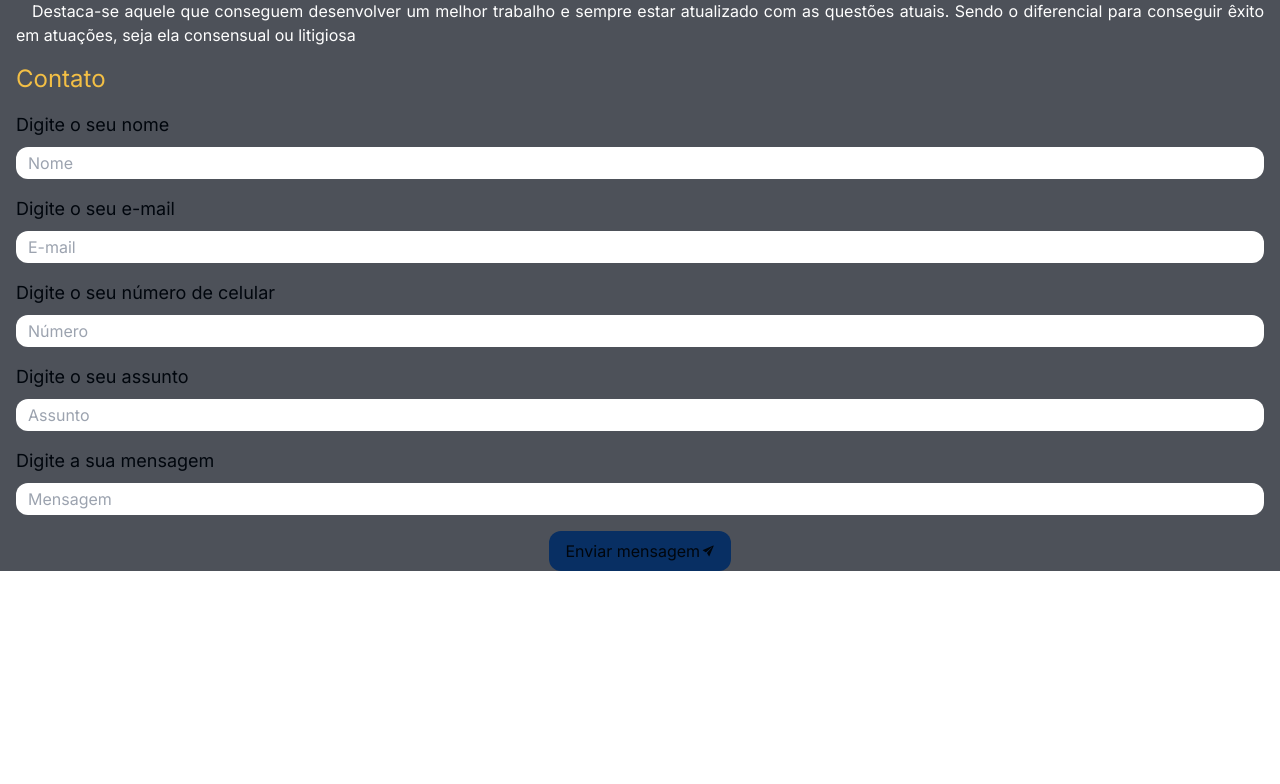
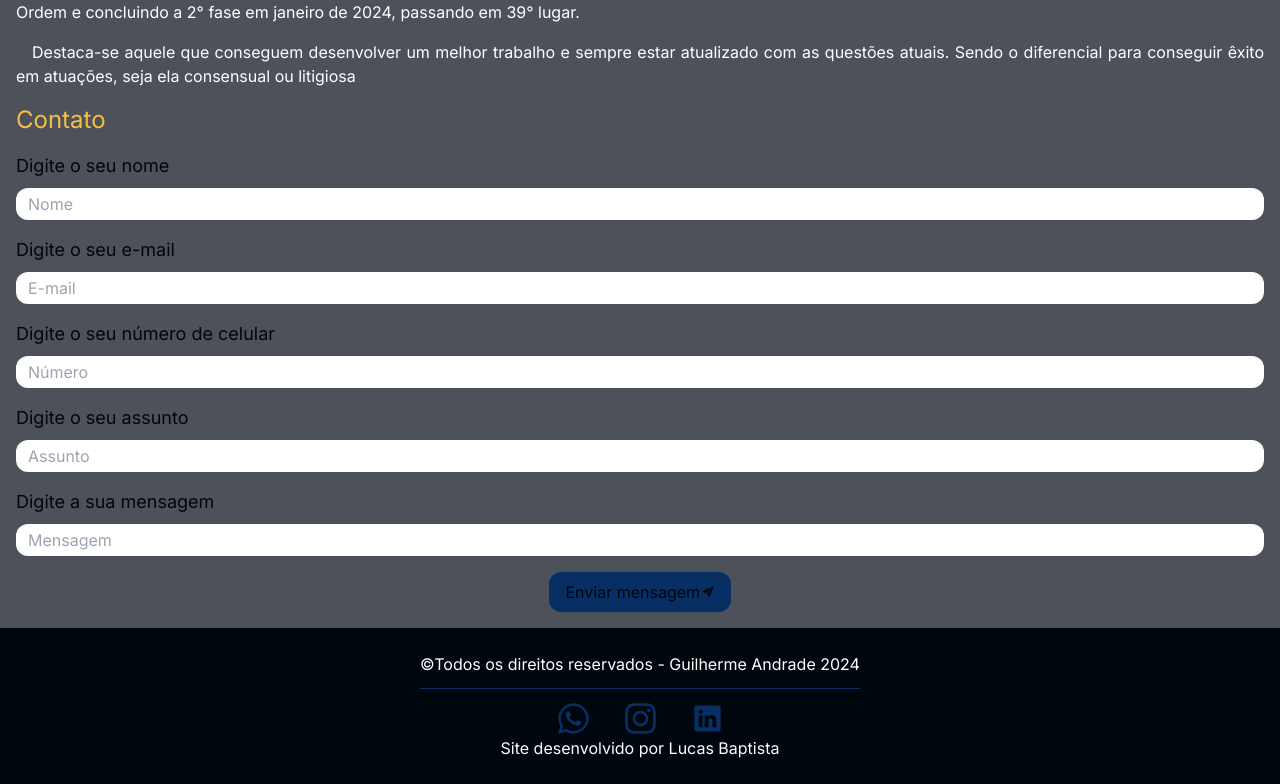
Before and after one commit to luscabap/Guilherme-Andrade, a Next.js app: page / in a window 1280 px wide. Shown: the part 2425-3209 px from the top of the page. Before the commit the page ends 3012 px from the top, so only its background shows below. Built offline with nearby package versions, Linux system fonts and the light colour scheme.

Commit message:
feat: new components: Footer and SocialMediaLinks

```diff
--- a/src/app/page.tsx
+++ b/src/app/page.tsx
@@ -1,6 +1,7 @@
 "use client";
 import { AboutMe } from "@/components/AboutMe";
 import { Contact } from "@/components/Contact";
+import { Footer } from "@/components/Footer";
 import { Header } from "@/components/Header";
 import { HomeContent } from "@/components/HomeContent";
 import { useThemeContext } from "@/hooks/useThemeContext";
@@ -17,6 +18,7 @@ export default function Home() {
           <AboutMe />
           <Contact />
         </div>
+        <Footer />
       </div>
     </>
   );
--- /dev/null
+++ b/src/components/Footer/index.tsx
@@ -0,0 +1,11 @@
+import { SocialMediaLinks } from "../SocialMediaLinks"
+
+export const Footer = () => {
+  return (
+    <footer className="w-full bg-colorDark flex flex-col justify-center items-center py-6">
+      <p className="text-center border-solid border-colorPrimary border-b-[1px] pb-3 mb-3">&copy;Todos os direitos reservados - Guilherme Andrade 2024 </p>
+      <SocialMediaLinks tamanho="normal"/>
+      <p>Site desenvolvido por <a href="https://portfolio-luscabap.vercel.app/" target="_blank">Lucas Baptista</a></p>
+    </footer>
+  )
+}
--- a/src/components/HomeContent/index.tsx
+++ b/src/components/HomeContent/index.tsx
@@ -27,12 +27,12 @@ export const HomeContent = () => {
         icon={<MdOutlineEmail {...iconProps} className="text-colorPrimary"/>}
         primario={true}
       />
-      {/* <InfoButton
+      <InfoButton
         data="+55 (13) 99144-6831"
         dataToClipboard="+5513991446831"
         icon={<MdOutlineWhatsapp {...iconProps} className="text-colorPrimary"/>}
         primario={true}
-      /> */}
+      />
 
     </div>
   )
--- a/src/components/Menu/index.tsx
+++ b/src/components/Menu/index.tsx
@@ -2,6 +2,7 @@ import { motion } from "framer-motion";
 import { useThemeContext } from "@/hooks/useThemeContext";
 import { Link } from "react-scroll";
 import { dataLinks } from "./dataLinks";
+import { SocialMediaLinks } from "../SocialMediaLinks";
 
 export const Menu = () => {
   const { darkTheme } = useThemeContext();
@@ -34,7 +35,7 @@ export const Menu = () => {
       exit="exit"
       className="bg-colorPrimary absolute top-[136px] left-0 w-1/2 h-96 rounded-b-3xl origin-left"
     >
-      <ul className="flex flex-col justify-between p-4 items-start h-full">
+      <ul className="flex flex-col justify-between p-4 items-start w-full gap-10 mb-8">
         { dataLinks.map(item => (
           <li>
             <Link
@@ -52,6 +53,7 @@ export const Menu = () => {
           </li>
         ))}
       </ul>
+      <SocialMediaLinks tamanho="small" cor="white"/>
     </motion.nav>
   );
 };
--- /dev/null
+++ b/src/components/SocialMediaLinks/index.tsx
@@ -0,0 +1,55 @@
+import { useEffect, useState } from "react";
+import { FaWhatsapp } from "react-icons/fa";
+import { FaInstagram } from "react-icons/fa6";
+import { IoLogoLinkedin } from "react-icons/io";
+
+type SocialMediaLinks = {
+  tamanho: "small" | "normal" | "large";
+  cor?: string
+};
+
+export const SocialMediaLinks = ({ tamanho, cor = "#082f63" }: SocialMediaLinks) => {
+  const [iconProps, setIconProps] = useState({
+    size: 35,
+    color: cor
+  })
+
+  useEffect(() => {
+    switch (tamanho) {
+      case "small":
+        return (setIconProps({
+          size: 15,
+          color: cor
+        }))
+      case "normal":
+        return (
+          setIconProps({
+          size: 35,
+          color: cor
+        })
+        )
+      case "large":
+        return (
+          setIconProps({
+            size: 55,
+            color: cor
+      }))
+      default:
+        break;
+    }
+  }, [tamanho, cor])
+
+  return (
+    <div className="flex gap-8 items-center justify-center w-full">
+      <a href="https://wa.me/5513991446831" target="_blank">
+        <FaWhatsapp {...iconProps} />
+      </a>
+      <a href="https://www.instagram.com/gui.andrade_adv/" target="_blank">
+        <FaInstagram {...iconProps} />
+      </a>
+      <a href="https://www.linkedin.com/in/guilherme-andrade-bb6b3328a/" target="_blank">
+        <IoLogoLinkedin {...iconProps} />
+      </a>
+    </div>
+  )
+};
```
